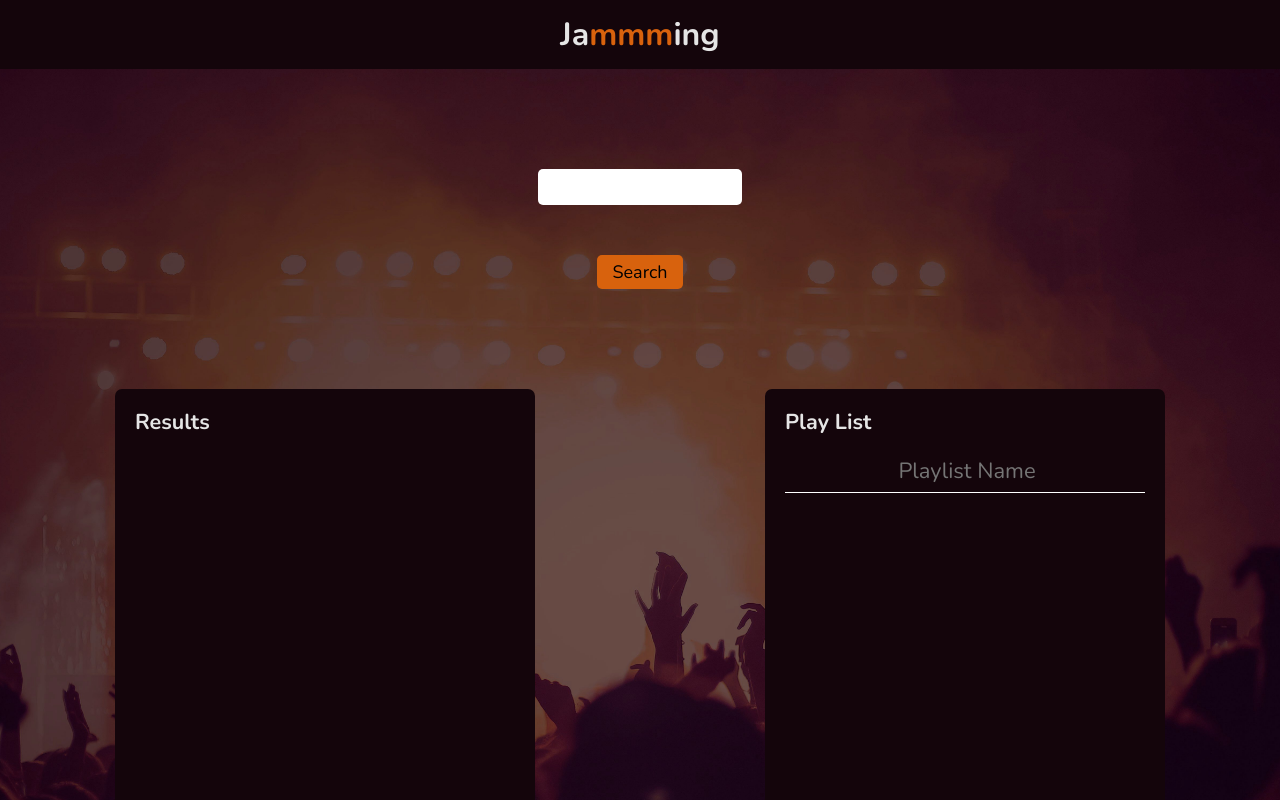
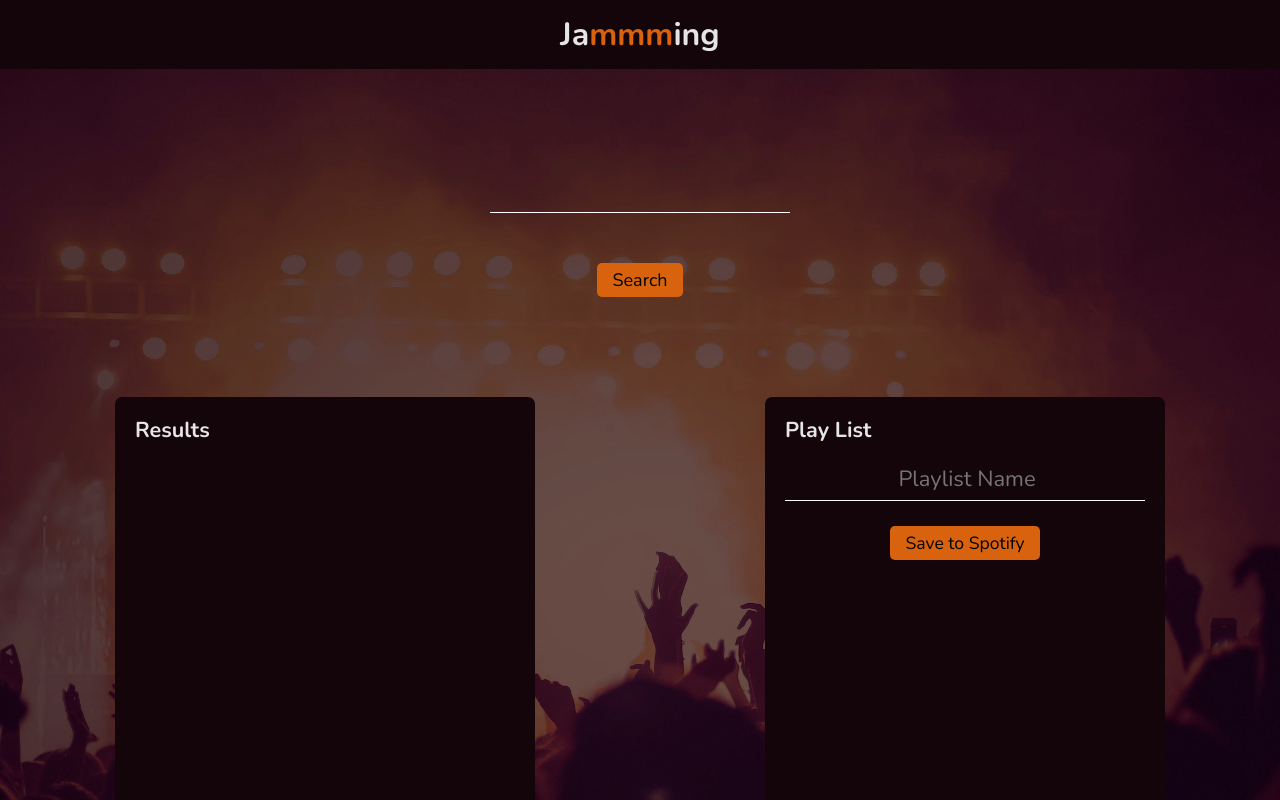
Before and after one commit to ReyOrdonez/Jammming-spotifyApi-, a React (Create React App) app: page / in a window 1280 px wide. Shown: the top 800 px of the page. Built offline with nearby package versions, Linux system fonts and the light colour scheme.

Commit message:
The app allows us create playList and save it in spotify

```diff
--- a/src/components/App/App.js
+++ b/src/components/App/App.js
@@ -15,6 +15,7 @@ function App() {
     e.preventDefault();
     if (term) {
       setIsLoading(true);
+      setResults([]);
       spotify.getSearchResults(term).then((results) => {
         setResults(results);
         setIsLoading(false);
@@ -42,6 +43,7 @@ function App() {
           className="containerItem"
           playList={playList}
           setPlayList={setPlayList}
+          postPlayList={spotify.postPlayList}
         />
       </div>
     </div>
--- a/src/components/PlayList/playList.css
+++ b/src/components/PlayList/playList.css
@@ -32,3 +32,13 @@ h2 {
   background-color: white;
   margin: 5px 20px;
 }
+.save-button {
+  background-color: rgb(216, 98, 13);
+  border: 0px;
+  box-shadow: none;
+  border-radius: 5px;
+  font-family: nunito;
+  font-size: 1.1rem;
+  padding: 5px 15px;
+  margin-bottom: 30px;
+}
--- a/src/components/PlayList/playList.js
+++ b/src/components/PlayList/playList.js
@@ -1,12 +1,28 @@
-import React from "react";
+import React, { useState } from "react";
 import "./playList.css";
 import Track from "../Track/track";
 
-const PlayList = ({ playList, setPlayList }) => {
+const PlayList = ({ playList, setPlayList, postPlayList }) => {
+  const [playListName, setPlayListName] = useState();
+
+  function handleSubmitPlaylist(e) {
+    e.preventDefault();
+    postPlayList(playListName, playList).then(() => {
+      setPlayList([]);
+      setPlayListName("");
+    });
+  }
+
   return (
-    <div className="playList">
+    <form className="playList" onSubmit={handleSubmitPlaylist}>
       <h2>Play List</h2>
-      <input type="text" className="playListName" placeholder="Playlist Name" />
+      <input
+        type="text"
+        className="playListName"
+        placeholder="Playlist Name"
+        onChange={(e) => setPlayListName(e.target.value)}
+        value={playListName}
+      />
       <div className="search-bar-line"></div>
 
       {playList.map((track) => (
@@ -18,7 +34,13 @@ const PlayList = ({ playList, setPlayList }) => {
           }
         />
       ))}
-    </div>
+      <br />
+      <div style={{ textAlign: "center" }}>
+        <button className="save-button" type="submit">
+          Save to Spotify
+        </button>
+      </div>
+    </form>
   );
 };
 
--- a/src/components/SearchBar/searchBar.css
+++ b/src/components/SearchBar/searchBar.css
@@ -1,18 +1,25 @@
-.searchBar{
+.searchBar {
   font-size: 30px;
   margin-top: 100px;
-    width: 200px;
+  width: 300px;
   text-align: center;
   border-radius: 5px;
-    transition: width 0.3s ease-out;
   border: none;
+  color: white;
+  background-color: rgba(255, 255, 255, 0);
+  font-family: nunito;
 }
 .searchBar:focus {
   box-shadow: none;
   outline: none;
-    width: 350px;
 }
-.searchButton{
+.searchLine {
+  min-height: 1px;
+  background-color: white;
+  max-width: 300px;
+  margin: auto;
+}
+.searchButton {
   background-color: rgb(216, 98, 13);
   outline: none;
   border: none;
--- a/src/components/SearchBar/searchBar.js
+++ b/src/components/SearchBar/searchBar.js
@@ -9,7 +9,7 @@ const SearchBar = ({ onSubmit, setTerm }) => {
         type="text"
         onChange={(e) => setTerm(e.target.value)}
       />
-      <br />
+      <div className="searchLine"></div>
       <button type="submit" className="searchButton">
         Search
       </button>
--- a/src/components/Spotify/spotify.js
+++ b/src/components/Spotify/spotify.js
@@ -1,4 +1,4 @@
-const clientId = "";
+const clientId = "02c845cb02364eb490f80f9e7052326b";
 const redirectUri = "http://localhost:3000";
 const scopes = "playlist-modify-public";
 let accessToken;
@@ -39,6 +39,8 @@ const spotify = {
             name: track.name,
             album: track.album.name,
             artist: track.artists[0].name,
+            uri: track.uri,
+            id: track.id,
           }));
         } else {
           return [];
@@ -50,6 +52,57 @@ const spotify = {
       return [];
     }
   },
+  async postPlayList(name, tracks) {
+    spotify.getAccessToken();
+    let uris = [];
+    tracks.map((track) => uris.push(track.uri));
+    console.log(uris);
+    if (accessToken) {
+      try {
+        const headers = { Authorization: `Bearer ${accessToken}` };
+        const requestUserId = await fetch("https://api.spotify.com/v1/me", {
+          method: "GET",
+          headers: headers,
+        }).then((responseUserID) =>
+          responseUserID.json().then((json) => json.id)
+        );
+        const requestCreatePlayList = await fetch(
+          `https://api.spotify.com/v1/users/${requestUserId}/playlists`,
+          {
+            method: "POST",
+            headers: headers,
+            body: JSON.stringify({
+              name: name,
+            }),
+          }
+        ).then(async () => {
+          const requestPlayListId = await fetch(
+            "https://api.spotify.com/v1/me/playlists",
+            {
+              method: "GET",
+              headers: headers,
+            }
+          ).then((response) =>
+            response.json().then((json) => json.items[0].id)
+          );
+          const requestPostTracks = await fetch(
+            `https://api.spotify.com/v1/playlists/${requestPlayListId}/tracks`,
+            {
+              method: "POST",
+              headers: headers,
+              body: JSON.stringify({
+                uris: uris,
+              }),
+            }
+          );
+          return requestPostTracks;
+        });
+        return requestCreatePlayList;
+      } catch (error) {
+        console.log(error);
+      }
+    }
+  },
 };
 
 export default spotify;
```
Lines whose indentation alone changed are shown as unchanged.
